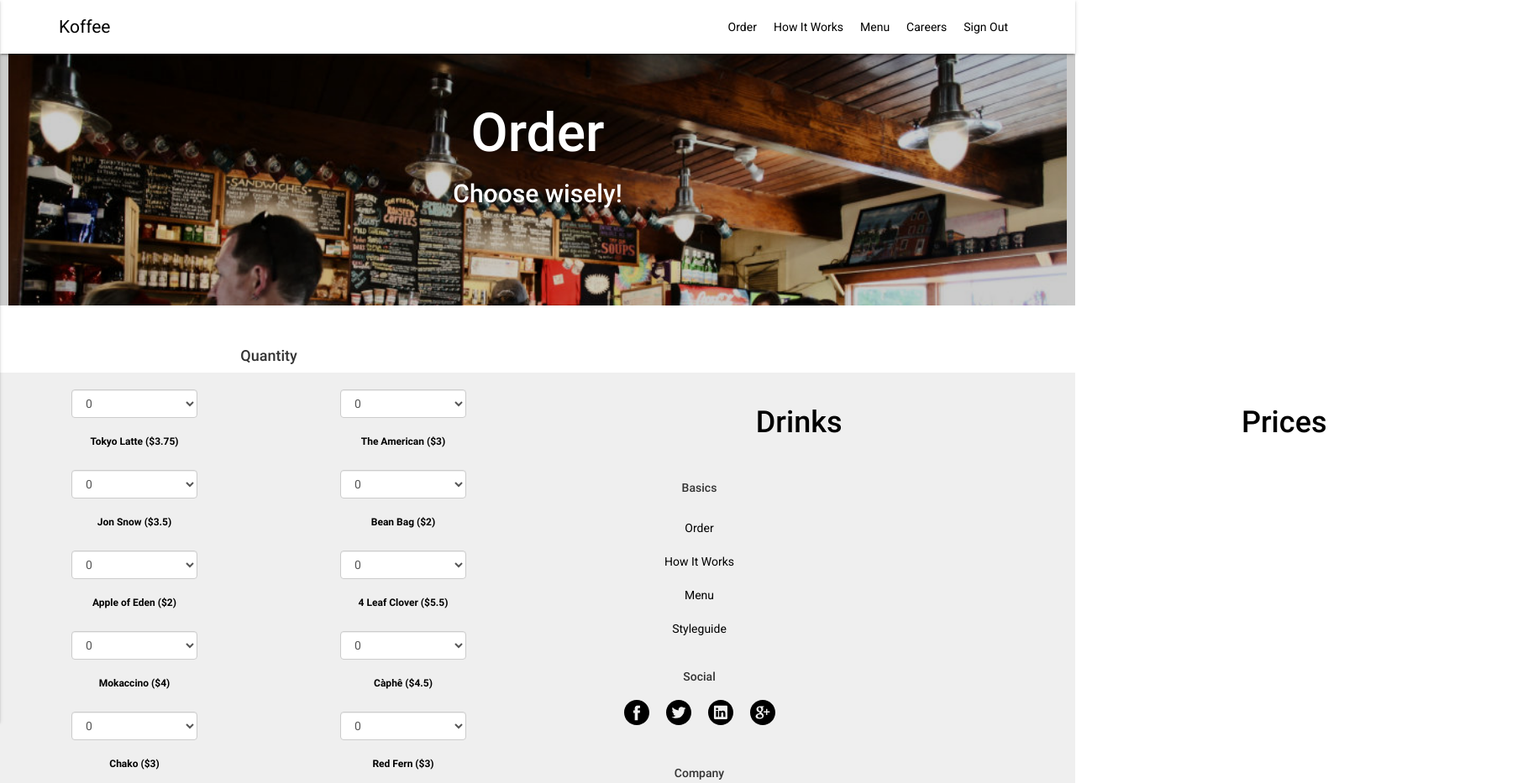
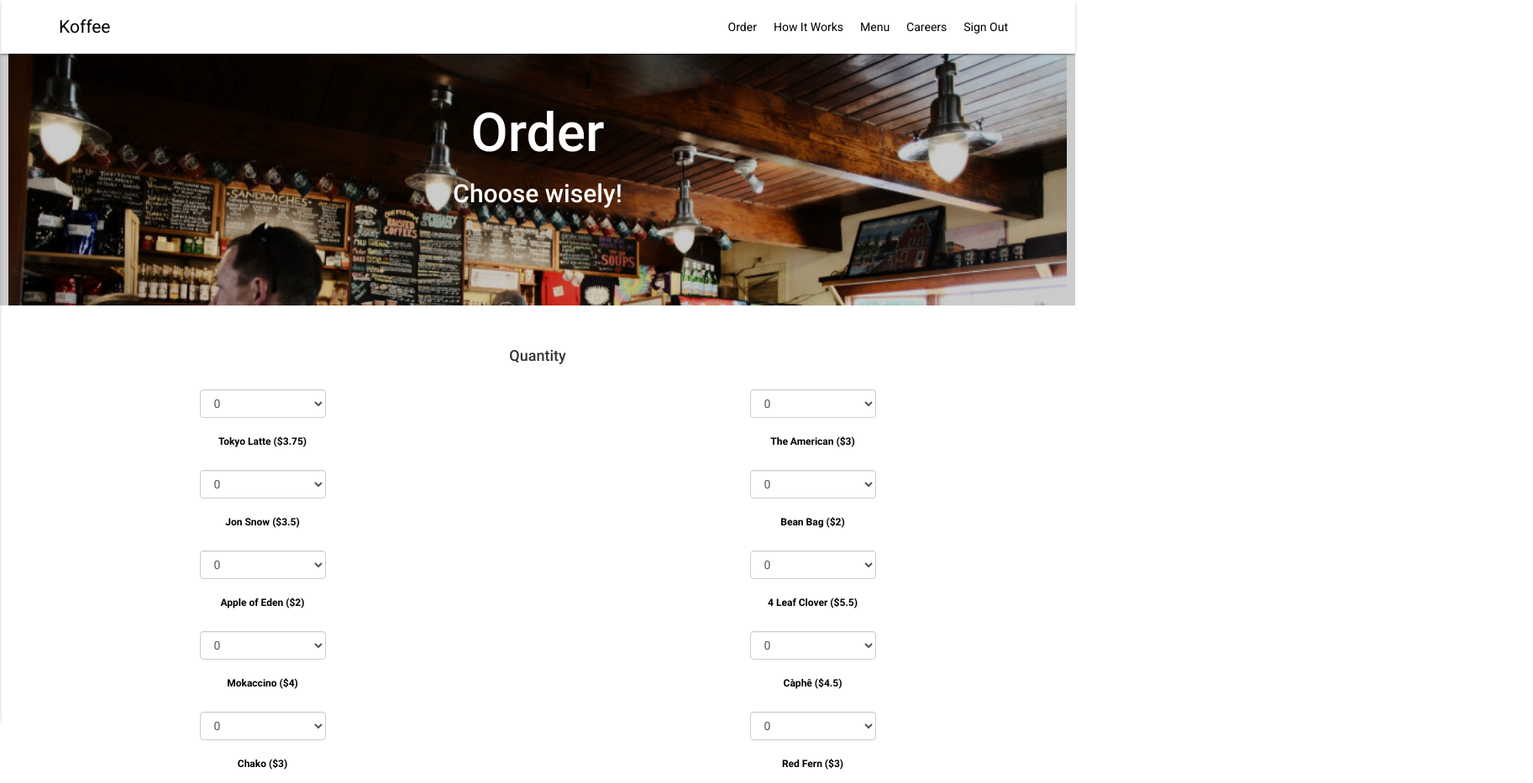
Before and after one commit to jberry93/koffee, a plain HTML site: page html/order.html in a window 1280 px wide. Shown: the top 933 px of the page at 84% size, 1825 px wide, since content can reach past the window. Drawn offline with nearby package versions, Linux system fonts and the light colour scheme.

Commit message:
Fixed order page

```diff
--- a/html/order.html
+++ b/html/order.html
@@ -44,8 +44,6 @@
       <div class="parallax"><img src="../images/coffeeorderv2.jpg" alt="Coffee shop"></div>
     </div>
     <br><br>
-    <div class="formcontainer">
-      <div class="col-md-6">
     <form action="map.html" method="get">
       <!-- Quantity BEGIN -->
       <h4>Quantity</h4>
@@ -249,23 +247,8 @@
       <!-- Payment Info END -->
       <input class="submitbtn" type="submit">
     </form>
-      </div>
-    </div>
     <br><br>
     <footer>
-      <div class="col-md-6">
-        <div class="container">
-          <div class="row">
-            <div class="col-md-6">
-              <h1>Drinks</h1>
-            </div>
-            <div class="col-md-6">
-              <h1>Prices</h1>
-            </div>
-          </div>
-        </div>
-      </div>
-      </div>
         <div class="container">
           <div class="row">
             <div class="col-md-4">
```
